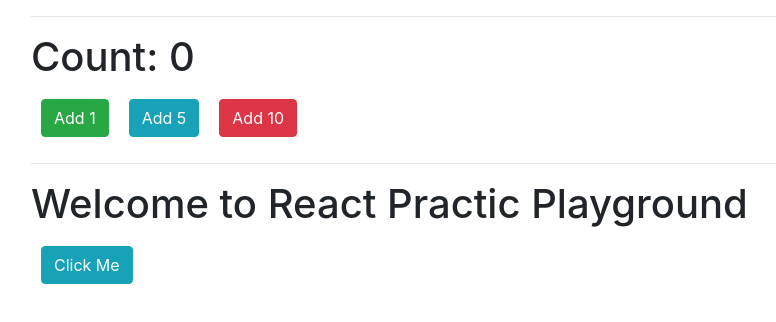
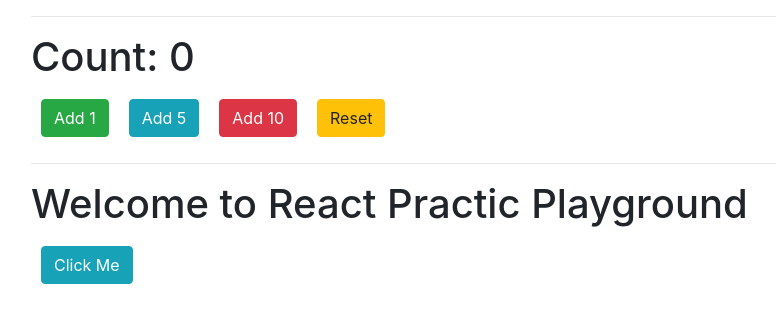
Before and after one commit to jthinlay/react_button_toggle_text, a React (Create React App) app: page / in a window 1280 px wide. Shown: the top 322 px of the page, without its empty margins (54-830 px from the left). Built offline with nearby package versions, Linux system fonts and the light colour scheme.

Commit message:
added reset button to clear the values

```diff
--- a/src/App.js
+++ b/src/App.js
@@ -4,6 +4,8 @@ import { Button } from 'react-bootstrap';
 import BtnComp from './Components/BtnBox/BtnComp';
 import ChildComp from './Components/BtnBox/ChildComp';
 import Count from './Components/Count/Count';
+import Test from './Components/test/test';
+import TestChild from './Components/test/testChild';
 
 class App extends Component {
   constructor(){
@@ -19,6 +21,11 @@ class App extends Component {
       count: this.state.count + i
     })
   }
+  clearValue=()=>{
+    this.setState({
+      count: this.state.count * 0
+    })
+  }
   toggleBtn(){
     this.setState({
       clicked: !this.state.clicked
@@ -31,8 +38,9 @@ class App extends Component {
   render() {
     return (
       <div className="container">
+
         <hr />
-          <Count AddValue={this.incrementCountValue} ChildPropOne={this.state.count}/>
+          <Count AddValue={this.incrementCountValue} ChildPropOne={this.state.count} CleanValue={this.clearValue}/>
         <hr />
 
         <ChildComp childProp={this.changeChildText()} />
--- a/src/Components/Count/Count.js
+++ b/src/Components/Count/Count.js
@@ -6,9 +6,10 @@ class Count extends Component{
       <div>
           <h1>Count: {this.props.ChildPropOne} </h1>
 
-          <button value={this.props.valueOne} onClick={this.props.AddValue.bind(this, this.props.valueOne)} className="btn btn-success">Add {this.props.valueOne}</button>
-          <button value={this.props.valueTwo} onClick={this.props.AddValue.bind(this, this.props.valueTwo)} className="btn btn-info"> Add {this.props.valueTwo} </button>
-          <button value={this.props.valueThree} onClick={this.props.AddValue.bind(this, this.props.valueThree)} className="btn btn-danger"> Add {this.props.valueThree} </button>
+          <button value={this.props.valueOne} onClick={this.props.AddValue.bind(this, this.props.valueOne)} className="btn btn-success">{this.props.text} {this.props.valueOne}</button>
+          <button value={this.props.valueTwo} onClick={this.props.AddValue.bind(this, this.props.valueTwo)} className="btn btn-info"> {this.props.text} {this.props.valueTwo} </button>
+          <button value={this.props.valueThree} onClick={this.props.AddValue.bind(this, this.props.valueThree)} className="btn btn-danger"> {this.props.text} {this.props.valueThree} </button>
+          <button value={this.props.clean} onClick={this.props.CleanValue.bind(this, this.props.CleanValue)} className="btn btn-warning">{this.props.clean}</button>
       </div>
     )
   }
@@ -16,6 +17,8 @@ class Count extends Component{
 Count.defaultProps = {
   valueOne: 1,
   valueTwo: 5,
-  valueThree: 10
+  valueThree: 10,
+  text: 'Add',
+  clean: 'Reset',
 }
 export default Count;
```
